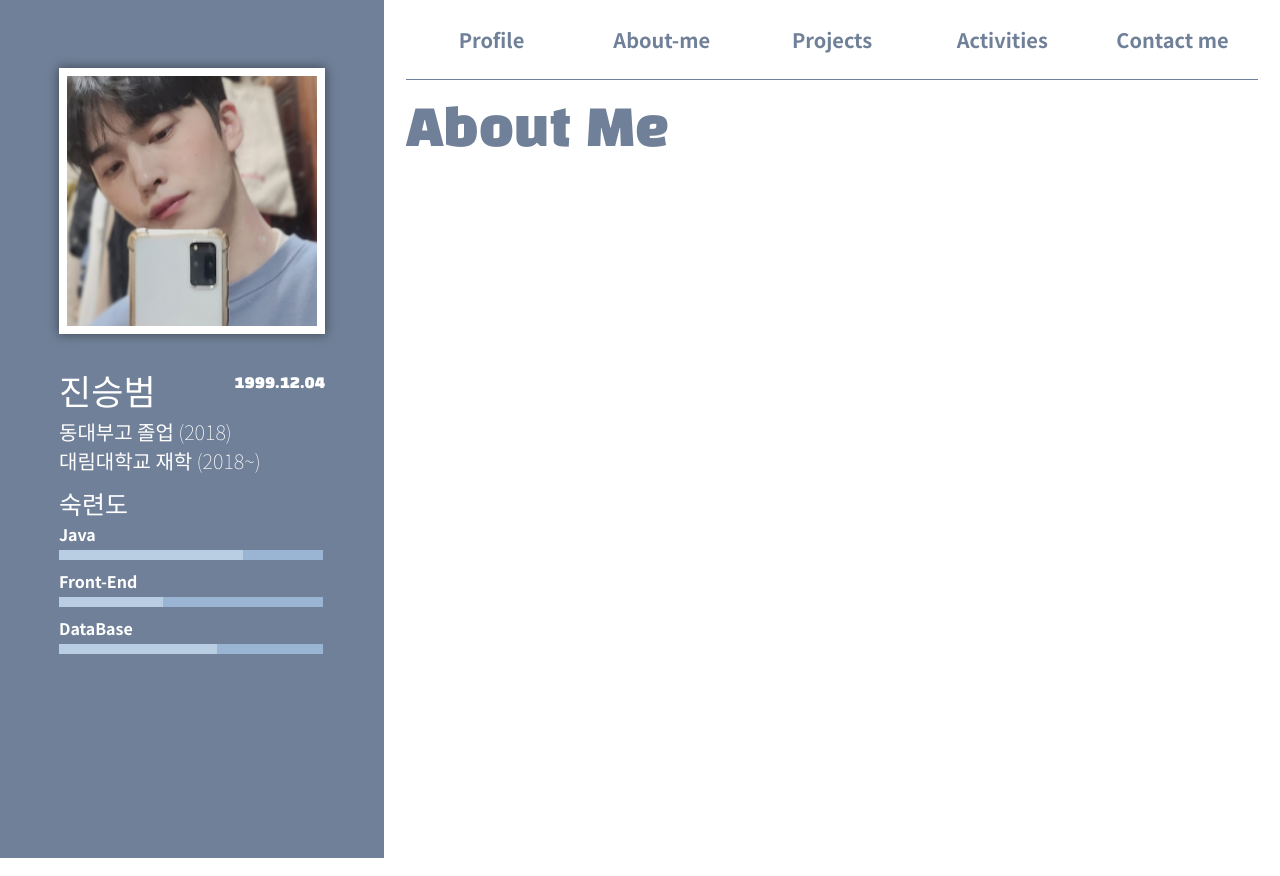
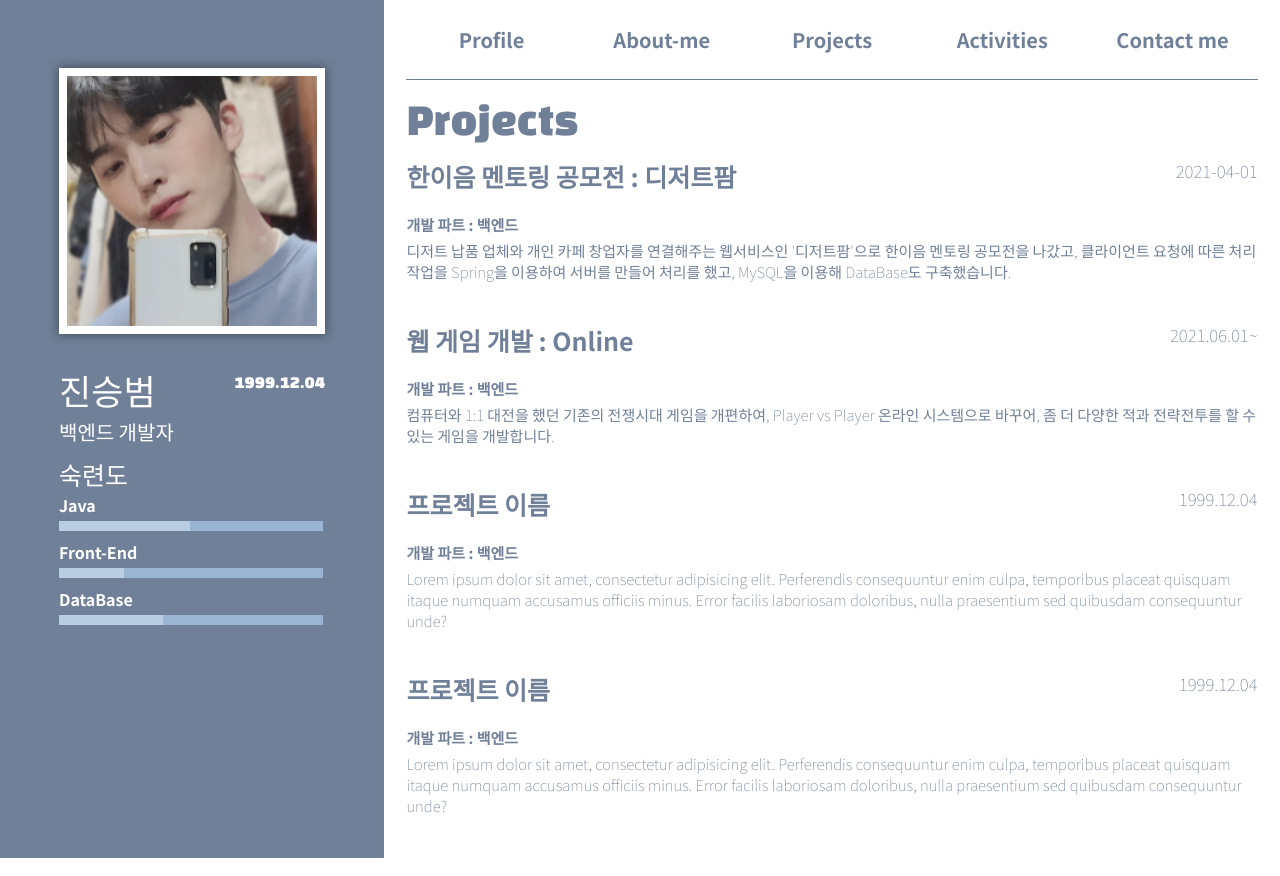
Before and after one commit to jindaram-stu/resume2, a plain HTML site: page html/projects.html in a window 1280 px wide. Before the commit the page ends 800 px from the top, so only its background shows below. Drawn offline with Linux system fonts and the light colour scheme.

Commit message:
last commit

```diff
--- a/html/projects.html
+++ b/html/projects.html
@@ -13,7 +13,7 @@
                 <div class="info">
                     <p class = "name">진승범</p>
                     <p class = "birth">1999.12.04</p>
-                    <p class = "school">동대부고 졸업 (2018)<br>대림대학교 재학 (2018~)</p>
+                    <p class = "school">백엔드 개발자<br>   </p>
                     <p class = "proficiency">숙련도</p>
                     <div class="tech">
                         <p class = "tech-name">Java</p>
@@ -48,7 +48,7 @@
         <div class="menu">
             <div class="menu-block">
                 <a href="../index.html"><p class="menu-name">Profile</p></a>
-                <p class="menu-name">About-me</p>
+                <a href="about_me.html"><p class="menu-name">About-me</p></a>
                 <p class="menu-name">Projects</p>
                 <p class="menu-name">Activities</p>
                 <p class="menu-name">Contact me</p>
@@ -57,8 +57,60 @@
         <div class="main-contents">
             <div class="profile-content">
                 <!-- 프로필 -->
-                <p class = "title-h1">About Me</p>
+                <p class = "title-h1">Projects</p>
                 <div class="contents">
+                    <div class="project"> <!-- 한이음 멘토링 -->
+                        <div class="project-head">
+                            <p class="project-name">한이음 멘토링 공모전 : 디저트팜</p>
+                            <p class="project-date">2021-04-01</p>
+                        </div>
+
+                        <div class="project-content">
+                            <p class="project-position">개발 파트 : 백엔드</p>
+                            <p class="project-explanation">
+                               디저트 납품 업체와 개인 카페 창업자를 연결해주는 웹서비스인 '디저트팜'으로 한이음 멘토링 공모전을 나갔고, 클라이언트 요청에 따른 처리 작업을 Spring을 이용하여 서버를 만들어 처리를 했고, MySQL을 이용해 DataBase도 구축했습니다.
+                            </p>
+                        </div>
+                    </div>
+                    <div class="project"> <!-- 웹 게임 개발 -->
+                        <div class="project-head">
+                            <p class="project-name">웹 게임 개발 :  Online </p>
+                            <p class="project-date">2021.06.01~</p>
+                        </div>
+                        <div class="project-content">
+                            <p class="project-position">개발 파트 : 백엔드</p>
+                            <p class="project-explanation">
+                                컴퓨터와 1:1 대전을 했던 기존의 전쟁시대 게임을 개편하여, Player vs Player 온라인 시스템으로 바꾸어, 좀 더 다양한 적과 전략전투를 할 수 있는 게임을 개발합니다.
+
+                            </p>
+                        </div>
+                    </div>
+                    <div class="project">
+                        <div class="project-head">
+                            <p class="project-name">프로젝트 이름</p>
+                            <p class="project-date">1999.12.04</p>
+                        </div>
+
+                        <div class="project-content">
+                            <p class="project-position">개발 파트 : 백엔드</p>
+                            <p class="project-explanation">
+                                Lorem ipsum dolor sit amet, consectetur adipisicing elit. Perferendis consequuntur enim culpa, temporibus placeat quisquam itaque numquam accusamus officiis minus. Error facilis laboriosam doloribus, nulla praesentium sed quibusdam consequuntur unde?
+                            </p>
+                        </div>
+                    </div>
+                    <div class="project"> <!-- 디저트팜 -->
+                        <div class="project-head">
+                            <p class="project-name">프로젝트 이름</p>
+                            <p class="project-date">1999.12.04</p>
+                        </div>
+
+                        <div class="project-content">
+                            <p class="project-position">개발 파트 : 백엔드</p>
+                            <p class="project-explanation">
+                                Lorem ipsum dolor sit amet, consectetur adipisicing elit. Perferendis consequuntur enim culpa, temporibus placeat quisquam itaque numquam accusamus officiis minus. Error facilis laboriosam doloribus, nulla praesentium sed quibusdam consequuntur unde?
+                            </p>
+                        </div>
+                    </div>
                 </div>
             </div>
         </div>
--- a/style.css
+++ b/style.css
@@ -94,14 +94,14 @@ html, body {
 
 .per-java-back {
     display : inline-block;
-    width: 70%;
+    width: 50%;
     height : 10px;
     background-color: #B9CDE3;
 }
 
 .per-java {
     display : inline-block;
-    width : 30%;
+    width : 50%;
     height : 10px;
     margin : 0 -6px;
     background-color : #9AB4D4;
@@ -114,14 +114,14 @@ html, body {
 
 .per-CSS-back {
     display : inline-block;
-    width: 40%;
+    width: 25%;
     height : 10px;
     background-color: #B9CDE3;
 }
 
 .per-CSS {
     display : inline-block;
-    width : 60%;
+    width : 75%;
     height : 10px;
     margin : 0 -6px;
     background-color : #9AB4D4;
@@ -130,14 +130,14 @@ html, body {
 
 .per-DB-back {
     display : inline-block;
-    width: 60%;
+    width: 40%;
     height : 10px;
     background-color: #B9CDE3;
 }
 
 .per-DB {
     display : inline-block;
-    width : 40%;
+    width : 60%;
     height : 10px;
     margin : 0 -6px;
     background-color : #9AB4D4;
@@ -196,6 +196,7 @@ html, body {
 }
 .title-h1 {
     float : left;
+    font-size : 38px;
 }
 .title-h2 {
     float : left;
@@ -312,14 +313,14 @@ html, body {
 .stick-java {
     float : left;
     height : 20px;
-    width : 50%;
+    width : 40%;
     background-color: #9AB4D4;
 }
 
 .stick-per-java {
     float : left;
     height : 20px;
-    width : 30%;
+    width : 40%;
     background-color: #708098;
 }
 
@@ -428,6 +429,45 @@ html, body {
     background-color: #708098;
 }
 
+.project {
+    overflow : hidden;
+    margin-bottom : 40px;
+}
+
+.project-head {
+    overflow : hidden;
+}
+
+.project-name {
+    float : left;
+    font-size : 25px;
+    font-weight : bold;
+}
+
+.project-date {
+    float : right;
+    font-size : 17px;
+    font-weight : lighter;
+
+}
+
+.project-content {
+    margin-top : 20px;
+    clear : both;
+}
+
+.project-position {
+    font-size : 15px;
+    font-weight : bold
+}
+
+.project-explanation {
+    margin-top : 5px;
+    font-size : 15px;
+    font-weight : lighter;
+}
+
+
 
 
 /* font-family: 'Noto Sans KR', sans-serif; */
```
Also changed, not shown: html/about_me.html (+11 -9 lines), html/acitivites.html (+3 -3 lines), html/contact_me.html (+1 -1 lines), index.html (+2 -2 lines).
